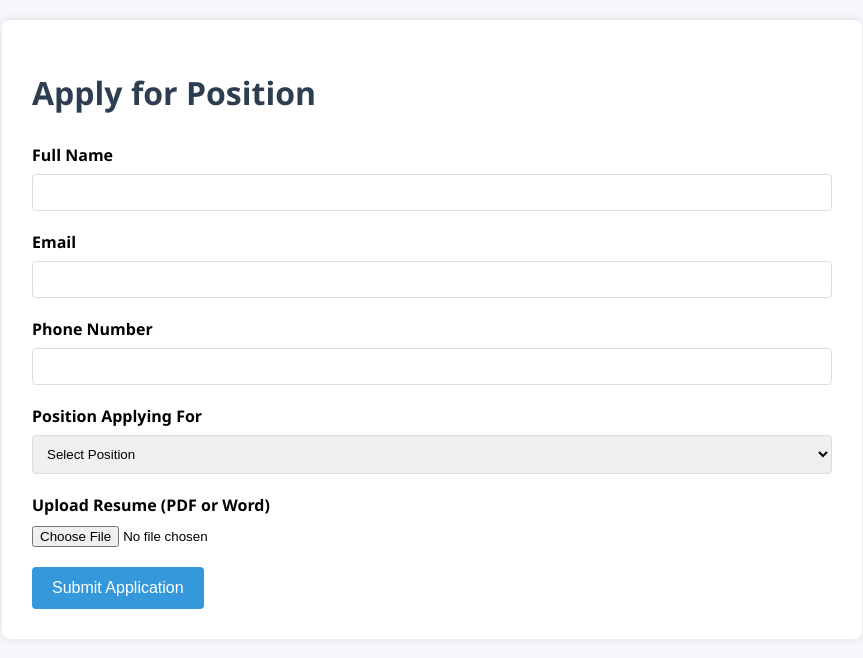
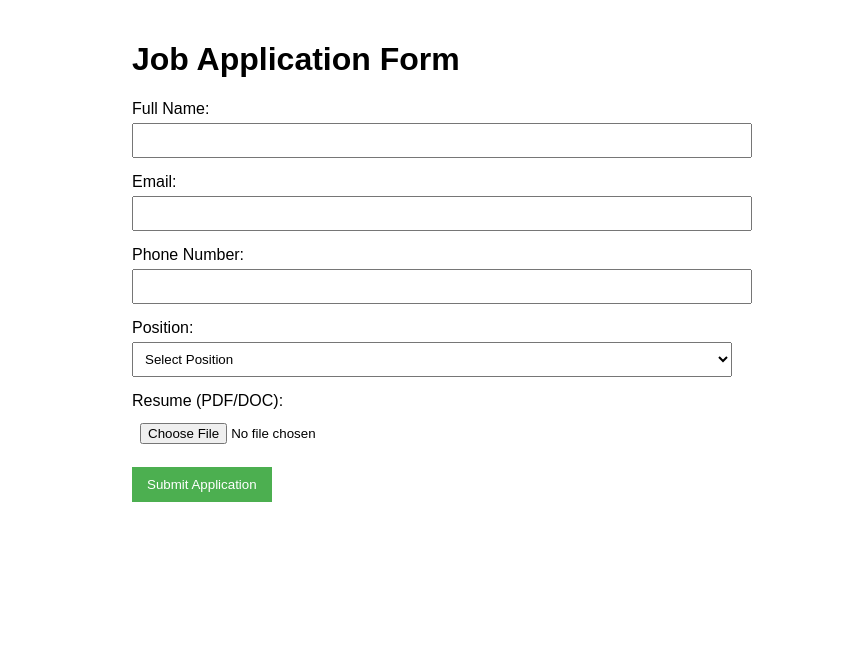
Before and after one commit to lokosmotos/daniexc, a Flask app: page /apply in a window 1280 px wide. Shown: the top 658 px of the page, without its empty margins (208-1071 px from the left). Run offline with Flask 2, Linux system fonts and the light colour scheme; data comes from the database, SQL or seed files in the repository.

Commit message:
Update apply.html

```diff
--- a/templates/apply.html
+++ b/templates/apply.html
@@ -1,70 +1,17 @@
 <!DOCTYPE html>
-<html lang="en">
+<html>
 <head>
-    <meta charset="UTF-8">
-    <meta name="viewport" content="width=device-width, initial-scale=1.0">
-    <title>Apply for Position</title>
+    <title>Job Application</title>
     <style>
-        body {
-            font-family: 'Segoe UI', Tahoma, Geneva, Verdana, sans-serif;
-            background-color: #f5f7fa;
-            margin: 0;
-            padding: 20px;
-        }
-        .container {
-            max-width: 800px;
-            margin: 0 auto;
-            background: white;
-            padding: 30px;
-            border-radius: 8px;
-            box-shadow: 0 0 10px rgba(0,0,0,0.1);
-        }
-        h1 {
-            color: #2c3e50;
-            margin-bottom: 30px;
-        }
-        .form-group {
-            margin-bottom: 20px;
-        }
-        label {
-            display: block;
-            margin-bottom: 8px;
-            font-weight: 600;
-        }
-        input[type="text"],
-        input[type="email"],
-        input[type="tel"],
-        select {
-            width: 100%;
-            padding: 10px;
-            border: 1px solid #ddd;
-            border-radius: 4px;
-            box-sizing: border-box;
-        }
-        .btn {
-            background: #3498db;
-            color: white;
-            padding: 12px 20px;
-            border: none;
-            border-radius: 4px;
-            cursor: pointer;
-            font-size: 16px;
-        }
-        .alert {
-            padding: 15px;
-            margin-bottom: 20px;
-            border-radius: 4px;
-        }
-        .alert-success {
-            background-color: #d4edda;
-            color: #155724;
-            border: 1px solid #c3e6cb;
-        }
+        body { font-family: Arial, sans-serif; max-width: 600px; margin: 0 auto; padding: 20px; }
+        .form-group { margin-bottom: 15px; }
+        label { display: block; margin-bottom: 5px; }
+        input, select { width: 100%; padding: 8px; }
+        button { padding: 10px 15px; background: #4CAF50; color: white; border: none; }
     </style>
 </head>
 <body>
-    <div class="container">
-        <h1>Apply for Position</h1>
+    <h1>Job Application Form</h1>
 
     {% with messages = get_flashed_messages(with_categories=true) %}
         {% if messages %}
@@ -74,40 +21,38 @@
         {% endif %}
     {% endwith %}
 
-        <form method="POST" action="{{ url_for('apply') }}" enctype="multipart/form-data">
+    <form method="POST" enctype="multipart/form-data">
         <div class="form-group">
-                <label for="name">Full Name</label>
-                <input type="text" id="name" name="name" required>
+            <label>Full Name:</label>
+            <input type="text" name="name" required>
         </div>
 
         <div class="form-group">
-                <label for="email">Email</label>
-                <input type="email" id="email" name="email" required>
+            <label>Email:</label>
+            <input type="email" name="email" required>
         </div>
 
         <div class="form-group">
-                <label for="phone">Phone Number</label>
-                <input type="tel" id="phone" name="phone" required>
+            <label>Phone Number:</label>
+            <input type="tel" name="phone_number" required>
         </div>
 
         <div class="form-group">
-                <label for="position">Position Applying For</label>
-                <select id="position" name="position" required>
+            <label>Position:</label>
+            <select name="position" required>
                 <option value="">Select Position</option>
-                    <option value="Software Engineer">Software Engineer</option>
-                    <option value="HR Manager">HR Manager</option>
-                    <option value="Marketing Specialist">Marketing Specialist</option>
-                    <!-- Add more positions as needed -->
+                <option value="Developer">Developer</option>
+                <option value="Designer">Designer</option>
+                <!-- Add more options -->
             </select>
         </div>
 
         <div class="form-group">
-                <label for="resume">Upload Resume (PDF or Word)</label>
-                <input type="file" id="resume" name="resume" accept=".pdf,.doc,.docx">
+            <label>Resume (PDF/DOC):</label>
+            <input type="file" name="resume" accept=".pdf,.doc,.docx">
         </div>
 
-            <button type="submit" class="btn">Submit Application</button>
+        <button type="submit">Submit Application</button>
     </form>
-    </div>
 </body>
 </html>
```
Lines whose indentation alone changed are shown as unchanged.
